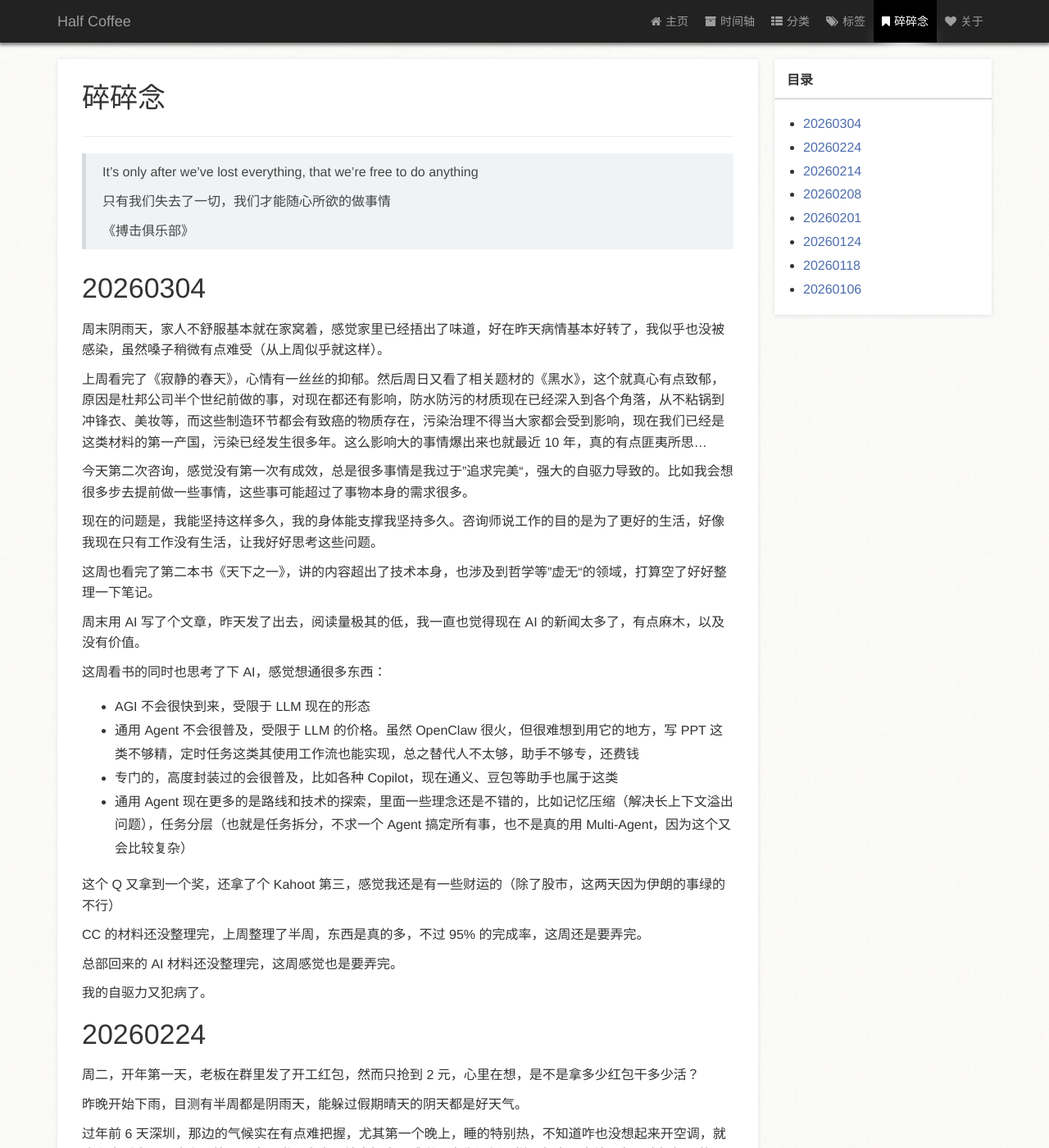
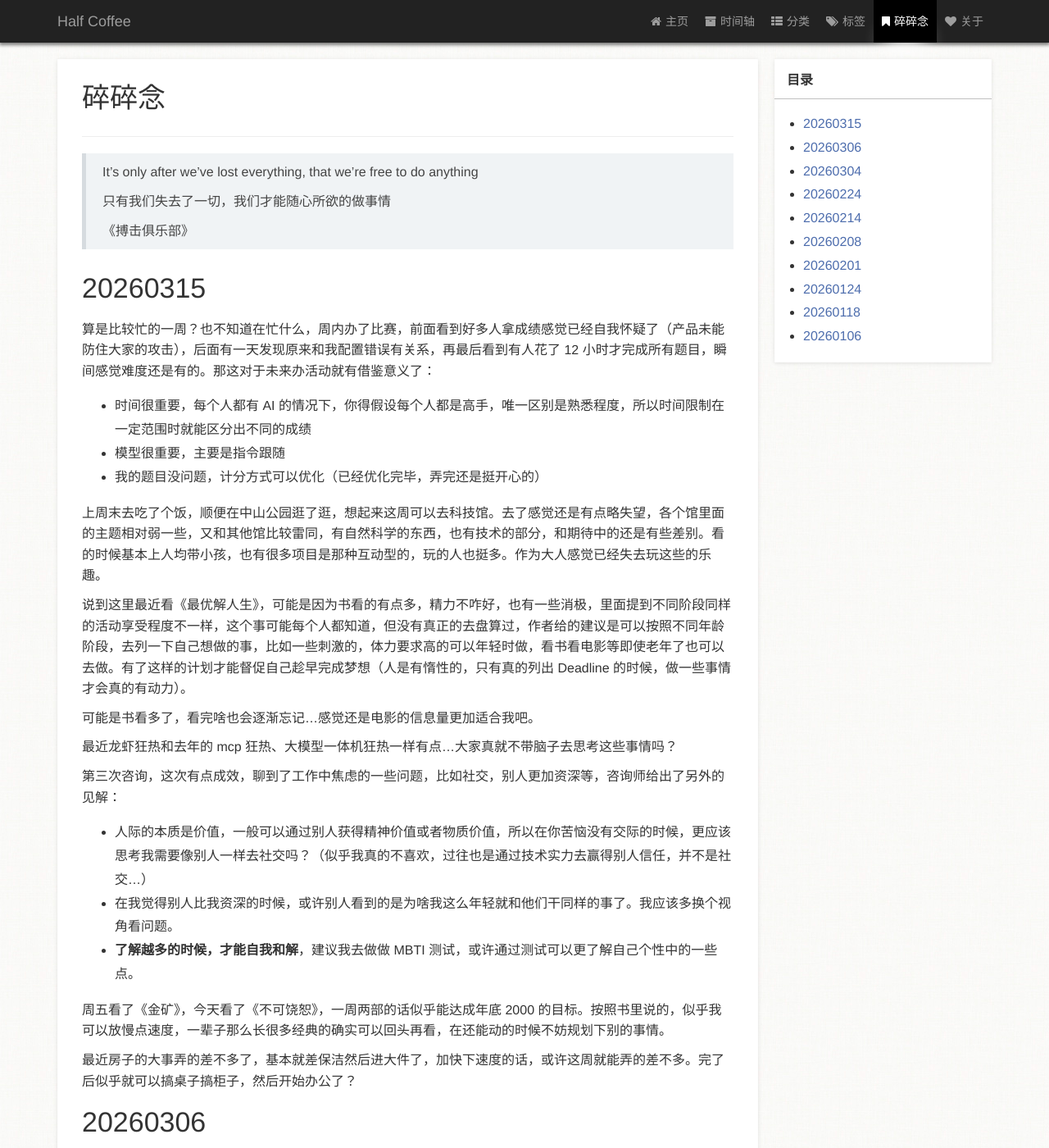
Before and after one commit to zm1990s/halfcoffee, a Jekyll site: the page built from page/3碎碎念.md, in a window 1280 px wide and 1400 px high. Shown: the whole window at 82% size. Built offline with Jekyll 4.4.1, drawn with Linux system fonts in a browser that asks for light colours; a style sheet for code colours, icons or effects is not loaded; some of the changed text lies outside the part shown.

Commit message:
20260315

```diff
--- a/page/3碎碎念.md
+++ b/page/3碎碎念.md
@@ -13,6 +13,48 @@ type: page
 > 只有我们失去了一切，我们才能随心所欲的做事情
 >
 > 《搏击俱乐部》
+
+# 20260315
+
+算是比较忙的一周？也不知道在忙什么，周内办了比赛，前面看到好多人拿成绩感觉已经自我怀疑了（产品未能防住大家的攻击），后面有一天发现原来和我配置错误有关系，再最后看到有人花了 12 小时才完成所有题目，瞬间感觉难度还是有的。那这对于未来办活动就有借鉴意义了：
+
+- 时间很重要，每个人都有 AI 的情况下，你得假设每个人都是高手，唯一区别是熟悉程度，所以时间限制在一定范围时就能区分出不同的成绩
+- 模型很重要，主要是指令跟随
+- 我的题目没问题，计分方式可以优化（已经优化完毕，弄完还是挺开心的）
+
+上周末去吃了个饭，顺便在中山公园逛了逛，想起来这周可以去科技馆。去了感觉还是有点略失望，各个馆里面的主题相对弱一些，又和其他馆比较雷同，有自然科学的东西，也有技术的部分，和期待中的还是有些差别。看的时候基本上人均带小孩，也有很多项目是那种互动型的，玩的人也挺多。作为大人感觉已经失去玩这些的乐趣。
+
+说到这里最近看《最优解人生》，可能是因为书看的有点多，精力不咋好，也有一些消极，里面提到不同阶段同样的活动享受程度不一样，这个事可能每个人都知道，但没有真正的去盘算过，作者给的建议是可以按照不同年龄阶段，去列一下自己想做的事，比如一些刺激的，体力要求高的可以年轻时做，看书看电影等即使老年了也可以去做。有了这样的计划才能督促自己趁早完成梦想（人是有惰性的，只有真的列出 Deadline 的时候，做一些事情才会真的有动力）。
+
+可能是书看多了，看完啥也会逐渐忘记...感觉还是电影的信息量更加适合我吧。
+
+最近龙虾狂热和去年的 mcp 狂热、大模型一体机狂热一样有点...大家真就不带脑子去思考这些事情吗？
+
+第三次咨询，这次有点成效，聊到了工作中焦虑的一些问题，比如社交，别人更加资深等，咨询师给出了另外的见解：
+
+- 人际的本质是价值，一般可以通过别人获得精神价值或者物质价值，所以在你苦恼没有交际的时候，更应该思考我需要像别人一样去社交吗？（似乎我真的不喜欢，过往也是通过技术实力去赢得别人信任，并不是社交...）
+- 在我觉得别人比我资深的时候，或许别人看到的是为啥我这么年轻就和他们干同样的事了。我应该多换个视角看问题。
+- **了解越多的时候，才能自我和解**，建议我去做做 MBTI 测试，或许通过测试可以更了解自己个性中的一些点。
+
+周五看了《金矿》，今天看了《不可饶恕》，一周两部的话似乎能达成年底 2000 的目标。按照书里说的，似乎我可以放慢点速度，一辈子那么长很多经典的确实可以回头再看，在还能动的时候不妨规划下别的事情。
+
+最近房子的大事弄的差不多了，基本就差保洁然后进大件了，加快下速度的话，或许这周就能弄的差不多。完了后似乎就可以搞桌子搞柜子，然后开始办公了？
+
+# 20260306
+
+群里看到 Nir Zuk 退休后又创建新公司了，方向是私域的安全，然后同事们就在群里讨论起 AI 在这里面的应用。
+
+Shell：agent 安全一定是方向
+
+我：Y1S1，我看衰 Agent。AI 是粘合剂，还是要看平台自身能力
+
+Shell：@Matt 好，看看到时谁对谁请吃饭[Grin]。我个人觉得基础架构安全会弱化，agent 安全服务会出来
+
+我：得有个截止时间吧
+
+Shell：2年
+
+好的，两年后再看
 
 # 20260304
 
```
